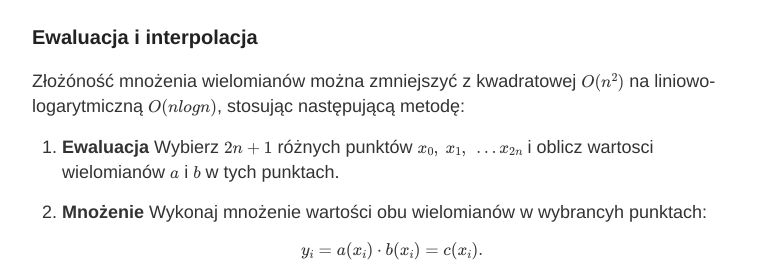
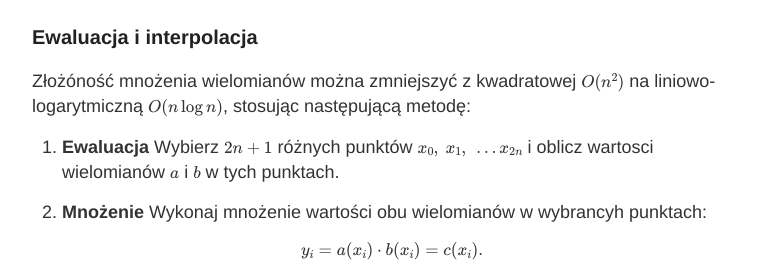
Before and after one commit to keIpie/keIpie.github.io, a Jekyll site: the page built from popular/_posts/2021-9-5-transformaty.md, in a window 1280 px wide. Shown: the part 743-1023 px from the top of the page, without its empty margins (248-1027 px from the left). Built offline with Jekyll 4.4.1, drawn with Linux system fonts in a browser that asks for light colours; formulas are drawn with MathJax 3.

```diff
--- a/popular/_posts/2021-9-5-transformaty.md
+++ b/popular/_posts/2021-9-5-transformaty.md
@@ -23,7 +23,7 @@ Aby brutalnie obliczyć współczynniki wielomianu $c(x)$ musimy wykonać $O(n^2
 ### Ewaluacja i interpolacja
 
 Złożóność mnożenia wielomianów można zmniejszyć z kwadratowej $O(n^2)$ na liniowo-logarytmiczną
-$O(n log n)$, stosując następującą metodę:
+$O(n \log{n})$, stosując następującą metodę:
 
 1. **Ewaluacja** Wybierz $2n+1$ różnych punktów $x_0,~x_1,~\ldots x_{2n}$ i oblicz wartosci
 wielomianów $a$ i $b$ w tych punktach.
```
